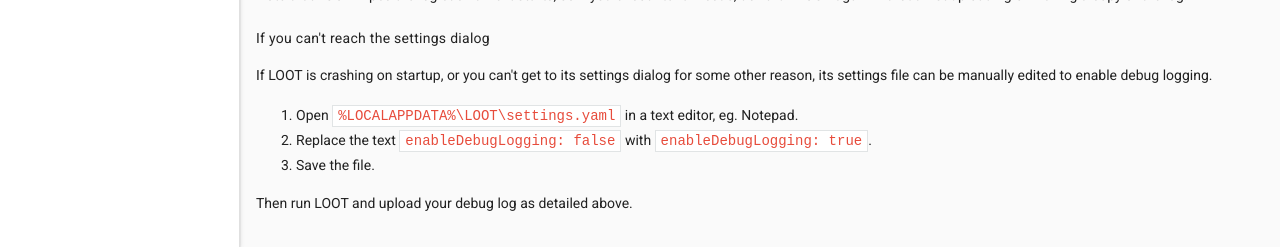
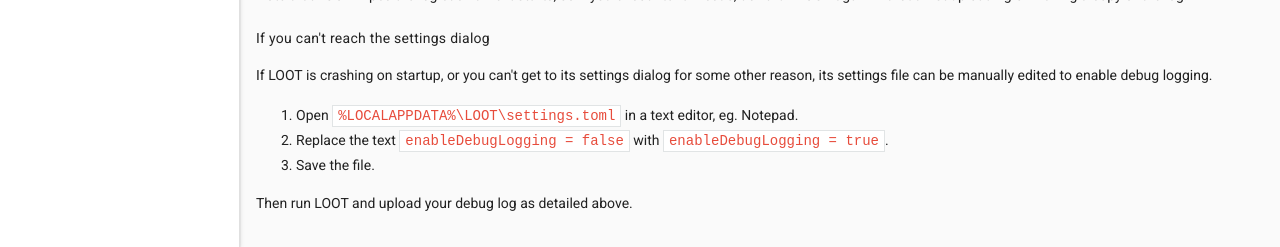
Before and after one commit to loot/loot.github.io, a Jekyll site: the page built from docs/help/How-To-Report-Issues-Helpfully.html, in a window 1280 px wide. Shown: the part 1078-1325 px from the top of the page. Built offline with Jekyll 4.4.1, drawn with Linux system fonts in a browser that asks for light colours; nearby versions of some CDN libraries.

Commit message:
Update settings.yaml -> settings.toml

```diff
--- a/docs/help/How-To-Report-Issues-Helpfully.html
+++ b/docs/help/How-To-Report-Issues-Helpfully.html
@@ -53,8 +53,8 @@
 <p>If LOOT is crashing on startup, or you can't get to its settings dialog for some other reason, its settings file can be manually edited to enable debug logging.</p>
 
 <ol>
-  <li>Open <code>%LOCALAPPDATA%\LOOT\settings.yaml</code> in a text editor, eg. Notepad.</li>
-  <li>Replace the text <code>enableDebugLogging: false</code> with <code>enableDebugLogging: true</code>.</li>
+  <li>Open <code>%LOCALAPPDATA%\LOOT\settings.toml</code> in a text editor, eg. Notepad.</li>
+  <li>Replace the text <code>enableDebugLogging = false</code> with <code>enableDebugLogging = true</code>.</li>
   <li>Save the file.</li>
 </ol>
 
```
